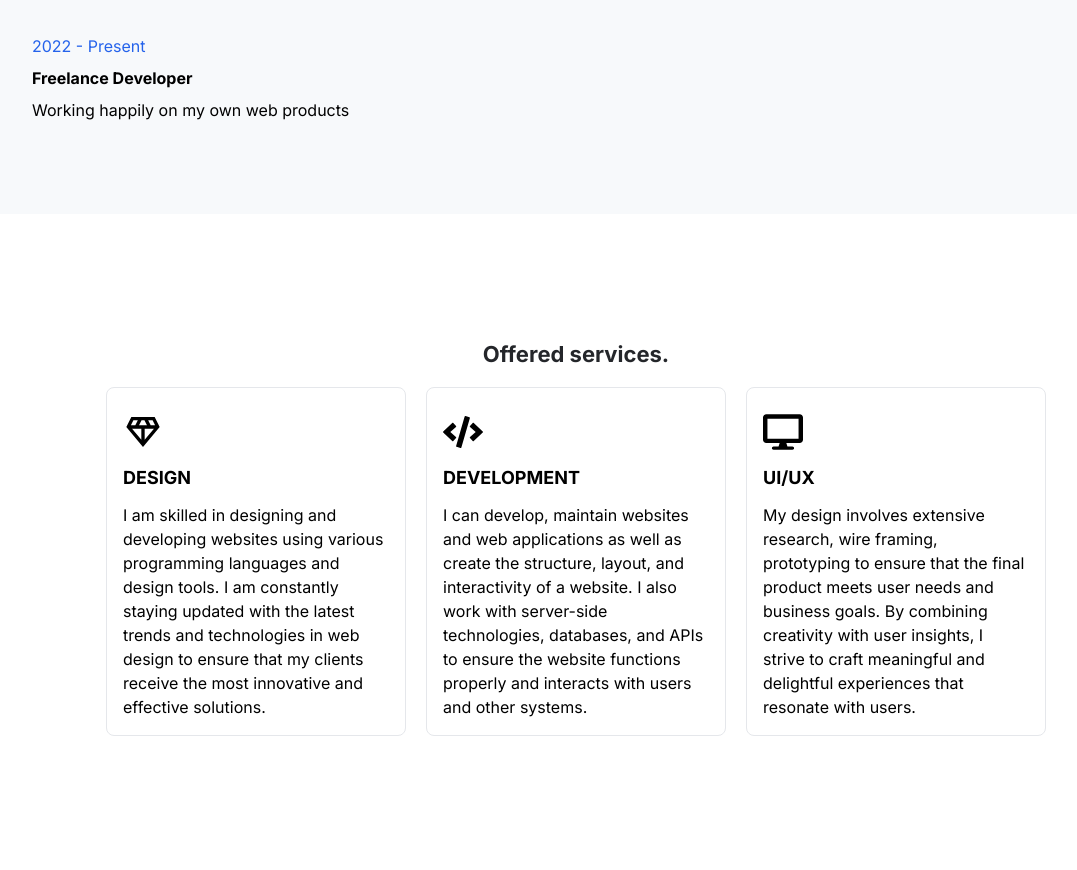
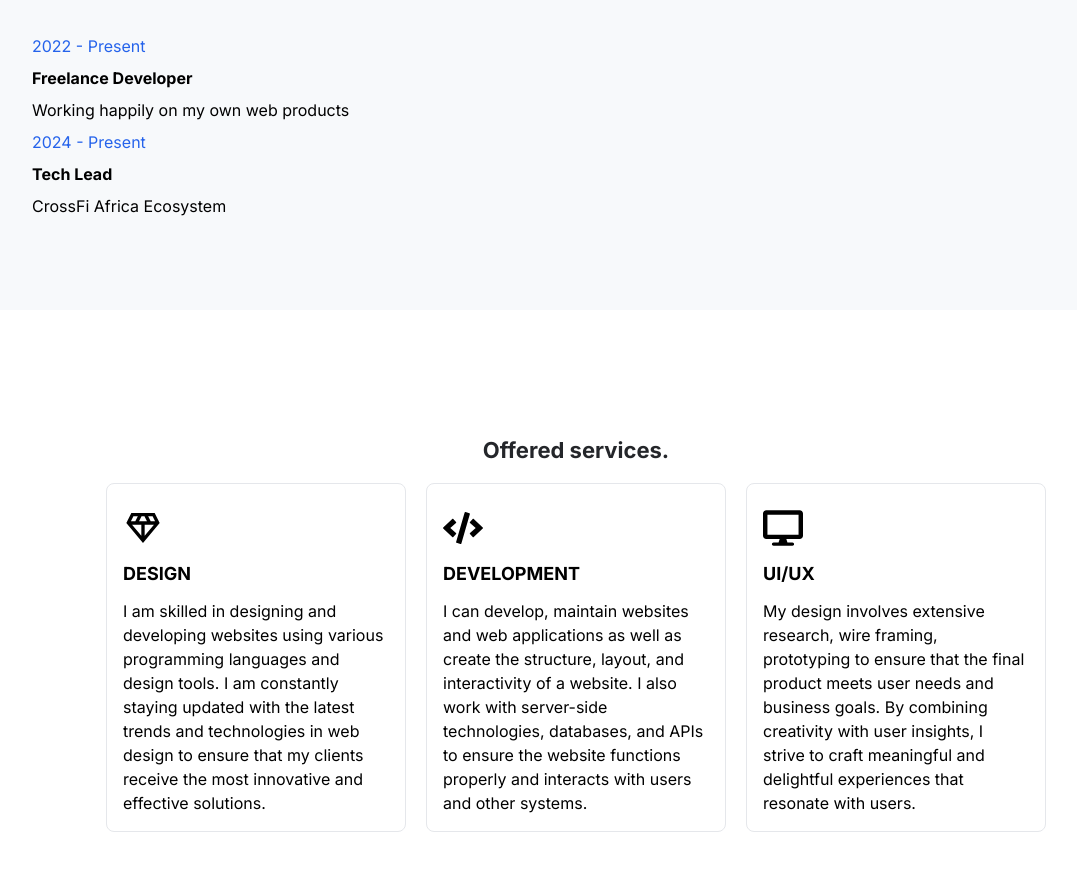
Before and after one commit to ameer017/ameer-portfolio-website, a Next.js app in the folder portfolio/: page / in a window 1280 px wide. Shown: the part 1060-1930 px from the top of the page, without its empty margins (64-1141 px from the left). Built offline with nearby package versions, Linux system fonts and the light colour scheme.

Commit message:
about section updated

```diff
--- a/portfolio/app/components/About/About.jsx
+++ b/portfolio/app/components/About/About.jsx
@@ -21,6 +21,12 @@ const dataTwo = [
     title: "Freelance Developer",
     date: "2022 - Present",
     description: "Working happily on my own web products",
+  },
+  {
+    id: 4,
+    title: "Tech Lead",
+    date: "2024 - Present",
+    description: "CrossFi Africa Ecosystem",
   },
 
 ]
```
